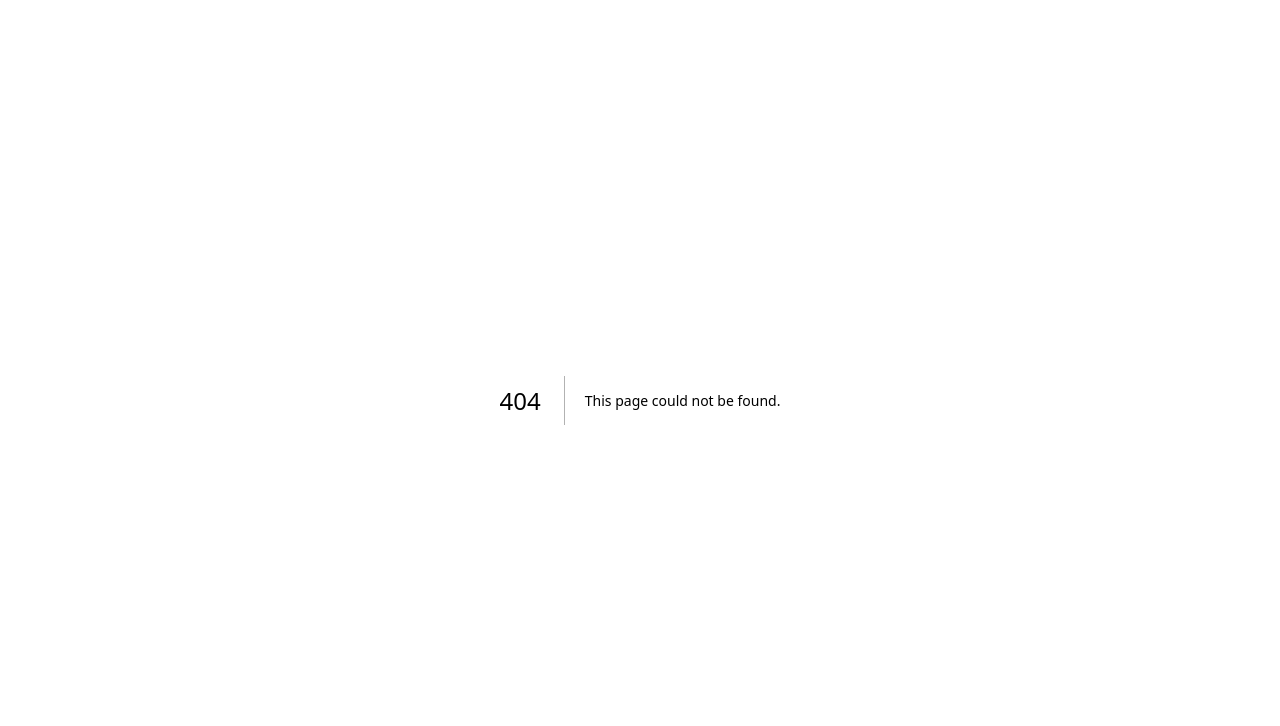
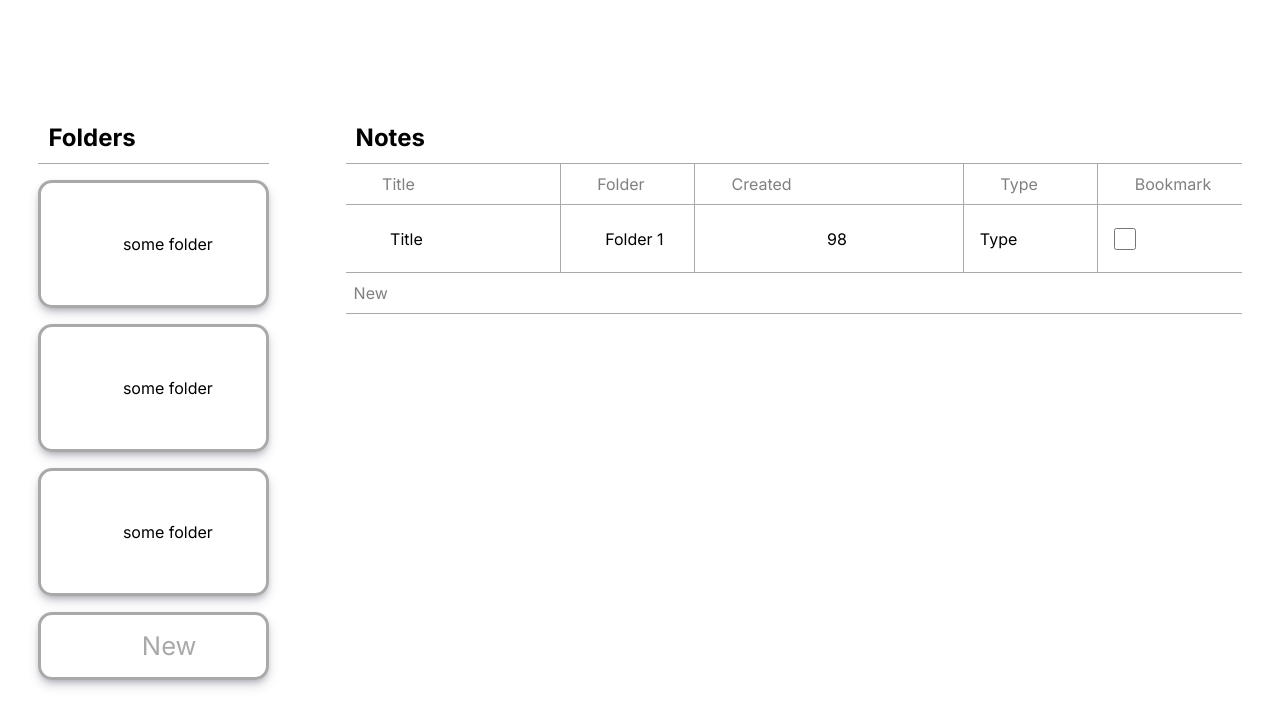
Before and after one commit to RogerIvan898/todo, a Next.js app in the folder client/: page /todos in a window 1280 px wide. Before the commit this address had no page. Shown: the top 726 px of the page. Built offline with nearby package versions, Linux system fonts and the light colour scheme.

Commit message:
implement: Implement todos page

```diff
--- a/client/src/app/auth/sign-in/page.tsx
+++ b/client/src/app/auth/sign-in/page.tsx
@@ -3,8 +3,11 @@
 import AuthForm from "../../../components/cusom/auth-form/index";
 import {api} from "../../../api";
 import AuthPageLayout from "../../../components/page/auth-page-layout/index";
+import {useRouter} from "next/navigation";
 
 const SignIn = () => {
+  const navigate = useRouter()
+
   const handleLogin = async (formData: FormData) => {
     const email = formData.get('email') as string
     const password = formData.get('password') as string
@@ -14,7 +17,10 @@ const SignIn = () => {
       return
     }
 
-    await api.loginUser(email, password)
+    const response = await api.loginUser(email, password)
+    if(response && response.token){
+      navigate.push('/')
+    }
   }
 
   return (
--- /dev/null
+++ b/client/src/app/todos/page.tsx
@@ -0,0 +1,63 @@
+import style from './todos.module.scss'
+'use client'
+import {useEffect, useState} from 'react';
+import {v4 as uuidv4} from 'uuid'
+import DecorativeContainer from "../../components/cusom/decorative-container/index";
+import NotesTable from "../../components/cusom/notes-table/index";
+import {Folder, INote} from "../../types";
+import EditableContainer from "../../components/cusom/editable-container/index";
+
+const notes: INote[] = [{
+  id: uuidv4(),
+  title: 'Title',
+  type: 'Type',
+  created: '98',
+  folder: 'Folder 1',
+  bookmark: false
+}]
+
+const Todos = () => {
+  const [todos, setTodods] = useState([])
+  const [chosenFolder, setChosenFolder] = useState(null)
+
+  useEffect(() => {
+    const initialTodos: Folder[] = new Array(3).fill(null).map(() => ({
+        id: uuidv4(),
+        title: 'some folder',
+        notes: []
+    }))
+
+    setTodods(initialTodos)
+  }, [])
+
+  return (
+    <div className={style.layout}>
+      <div className={style.container}>
+        <div className={style.folderContainer}>
+          <p className={style.categoryTitle}>Folders</p>
+          <div className={style.folders}>
+            { todos.map(({id, title}) =>
+              <DecorativeContainer
+                key={id}
+                symbol={'folder'}
+                content={title}
+                className={style.folder}
+              />)
+            }
+            <EditableContainer
+              symbol={'folder'}
+              content={'New'}
+              className={`${style.createTodo} ${style.createFolder}`}
+            />
+          </div>
+        </div>
+        <div className={style.noteContainer}>
+          <p className={style.categoryTitle}>Notes</p>
+          <NotesTable notes={notes}/>
+        </div>
+      </div>
+    </div>
+  );
+};
+
+export default Todos;
--- /dev/null
+++ b/client/src/app/todos/todos.module.scss
@@ -0,0 +1,71 @@
+.categoryTitle{
+  font-weight: bolder;
+  margin-left: 10px;
+  font-size: 1.5rem;
+}
+
+.container{
+  display: flex;
+  gap: 6vw;
+
+  .folderContainer{
+    display: flex;
+    flex-direction: column;
+    gap: 7px;
+
+    .folders{
+      padding-top: 16px;
+      display: flex;
+      flex-direction: column;
+      gap: 16px;
+      border-top: 1.8px darkgrey solid;
+    }
+
+    .folder{
+      width: 18vw;
+      height: 16vh;
+    }
+
+    .createFolder{
+      transition: 0.2s color;
+      cursor: pointer;
+
+      &:hover{
+        color: grey;
+      }
+    }
+  }
+
+  .noteContainer{
+    display: flex;
+    flex-direction: column;
+    width: 70vw;
+    gap: 7px;
+
+    .notes {
+      border-top: 1px darkgrey solid;
+    }
+
+  }
+}
+
+.layout{
+  display: flex;
+  justify-content: center;
+  align-items: center;
+  width: 100vw;
+  height: 100vh;
+}
+
+.createTodo{
+  display: flex;
+  justify-content: center;
+  align-items: center;
+  cursor: pointer;
+  font-size: 1.6rem;
+  color: darkgrey;
+}
+
+.todo{
+
+}
```
